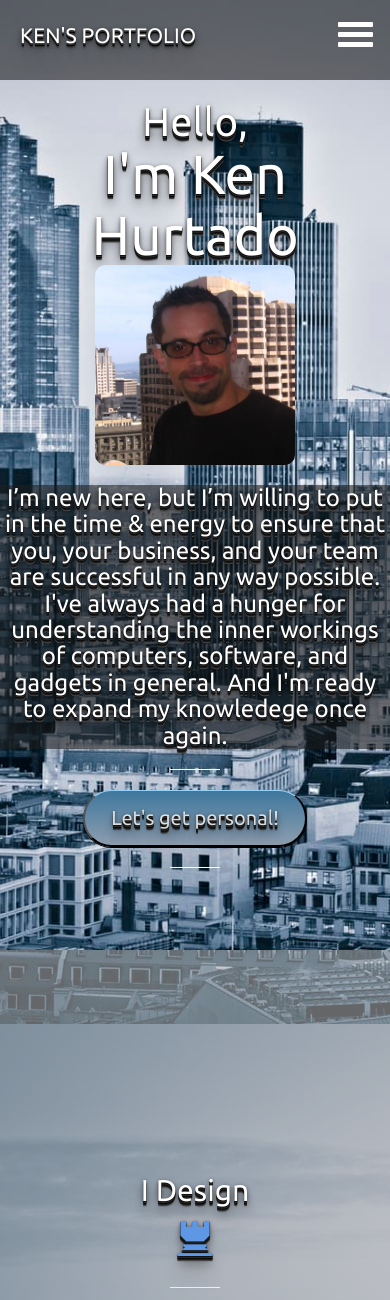
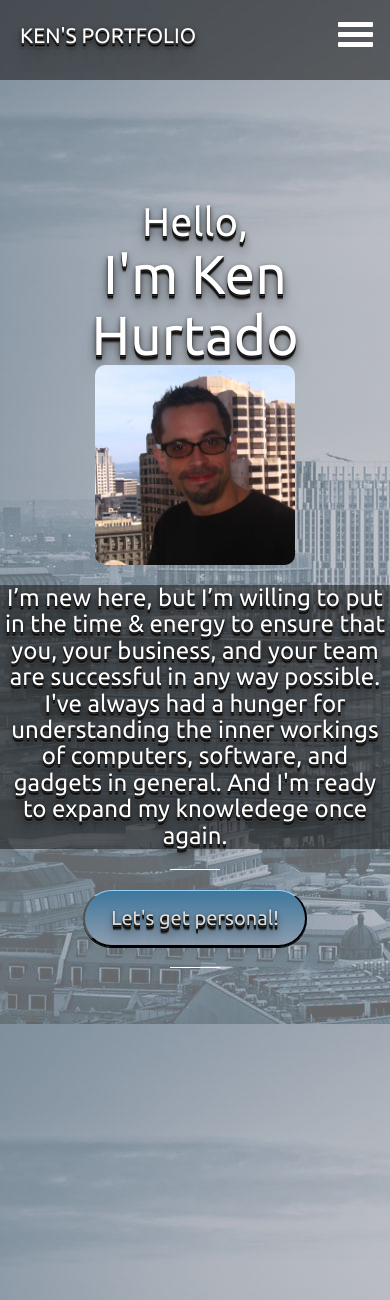
Before and after one commit to khurtado801/V-School-Projects, a PHP site: page / in a window 390 px wide. Shown: the top 1300 px of the page. Run offline with PHP 8.4, Linux system fonts and the light colour scheme; some libraries are stand-ins or nearby versions.

Commit message:
House keeping.

```diff
--- a/my-portfolio/css/style.css
+++ b/my-portfolio/css/style.css
@@ -294,29 +294,6 @@ hr.light {
 #projects {
   text-align: center;
 }
-/*
- * FadeIn animation
-*/
-@-webkit-keyframes fadeIn {
-  0% {
-    opacity: 0;
-  }
-  100% {
-    opacity: 1;
-  }
-}
-@keyframes fadeIn {
-  0% {
-    opacity: 0;
-  }
-  100% {
-    opacity: 1;
-  }
-}
-.fadeIn {
-  -webkit-animation-name: fadeIn;
-  animation-name: fadeIn;
-}
 /* Add Animation */
 .modal-content {
   margin: auto;
@@ -325,16 +302,6 @@ hr.light {
   height: 100%;
   overflow: auto;
 }
-/* .modal-content,
-.caption {
-  -webkit-animation-name: fadeIn;
-  animation-name: fadeIn;
-  -webkit-animation-name: zoom;
-  -webkit-animation-duration: 0.6s;
-  animation-name: zoom;
-  animation-duration: 0.6s;
-  transition: box-shadow .25s linear, margin-top .15s linear, background-color .25s linear;
-} */
 .modalDialog {
   position: fixed;
   width: 100%;
@@ -395,22 +362,6 @@ img {
 .close:hover {
   background: #00d9ff;
 }
-@-webkit-keyframes zoom {
-  from {
-    -webkit-transform: scale(0)
-  }
-  to {
-    -webkit-transform: scale(1)
-  }
-}
-@keyframes zoom {
-  from {
-    transform: scale(0)
-  }
-  to {
-    transform: scale(1)
-  }
-}
 /* The Close Button */
 .close-btn {
   background: #00d9ff;
@@ -431,8 +382,41 @@ img {
 }
 /* 100% Image Width on Smaller Screens */
 @media only screen and (max-width: 700px) {
+  #slide1 {
+    font-family: 'Ubuntu', sans-serif;
+    background: url('../img/slide3.jpg') 50% 0 no-repeat fixed;
+    background: rgba(176, 177, 179, 0.575);
+    color: #fff;
+    height: 1100px;
+    margin: 0;
+    padding: 200px 0 306px 0;
+    background-size: cover;
+    text-shadow: 0 1px 0 rgb(18, 18, 18), 0 2px 0 #292929, 0 3px 0 rgb(9, 9, 9), 0 4px 0 #1f1f1f, 0 5px 0 rgb(69, 68, 68), 0 6px 1px rgba(0, 0, 0, .1), 0 0 5px rgba(0, 0, 0, .1), 0 1px 3px rgba(0, 0, 0, .3), 0 3px 5px rgba(0, 0, 0, .2), 0 5px 10px rgba(0, 0, 0, .25), 0 10px 10px rgba(0, 0, 0, .2), 0 20px 20px rgba(0, 0, 0, .15);
+  }
+  #slide3 {
+    font-family: 'Ubuntu', sans-serif;
+    background: url('../img/slide3.jpg') 50% 0 no-repeat fixed;
+    background: rgba(176, 177, 179, 0.575);
+    color: #fff;
+    height: 1100px;
+    margin: 0;
+    padding: 200px 0 306px 0;
+    background-size: cover;
+    text-shadow: 0 1px 0 rgb(18, 18, 18), 0 2px 0 #292929, 0 3px 0 rgb(9, 9, 9), 0 4px 0 #1f1f1f, 0 5px 0 rgb(69, 68, 68), 0 6px 1px rgba(0, 0, 0, .1), 0 0 5px rgba(0, 0, 0, .1), 0 1px 3px rgba(0, 0, 0, .3), 0 3px 5px rgba(0, 0, 0, .2), 0 5px 10px rgba(0, 0, 0, .25), 0 10px 10px rgba(0, 0, 0, .2), 0 20px 20px rgba(0, 0, 0, .15);
+  }
   .modal-content {
+
     width: 100%;
+    height: 55%;
+  }
+   .modal-dialog{
+
+    width: 80%;
+    height: 80%;
+  }
+   .modalDialog>div{
+    width: 87%;
+    height: 70%;
   }
 }
 .glyphicon-wrapper {
@@ -464,50 +448,10 @@ button {
   vertical-align: middle;
   text-shadow: 0 1px 0 rgb(18, 18, 18), 0 2px 0 #292929, 0 3px 0 rgb(9, 9, 9), 0 4px 0 #1f1f1f, 0 5px 0 rgb(69, 68, 68), 0 6px 1px rgba(0, 0, 0, .1), 0 0 5px rgba(0, 0, 0, .1), 0 1px 3px rgba(0, 0, 0, .3), 0 3px 5px rgba(0, 0, 0, .2), 0 5px 10px rgba(0, 0, 0, .25), 0 10px 10px rgba(0, 0, 0, .2), 0 20px 20px rgba(0, 0, 0, .15);
 }
-/* button {
-  background-color: rgba(191, 200, 216, 0.671);
-  border-radius: 15px;
-  padding: 13px 26px;
-
-  font-family: 'Ubuntu', sans-serif;
-  font-weight: bold;
-  color: #000000;
-  text-decoration: none;
-  text-shadow: 0px 1px 0px #fff;
-  border: 1px solid #a7a7a7;
-
-  box-shadow: 0px 4px 5px rgba(0, 0, 0, 0.1);
-  text-shadow: 0 1px 0 rgb(18, 18, 18), 0 1px 0 #292929, 0 0px 0 rgb(9, 9, 9), 0 0px 0 #1f1f1f, 0 5px 0 rgb(69, 68, 68), 0 6px 1px rgba(0, 0, 0, .1), 0 0 5px rgba(0, 0, 0, .1), 0 1px 3px rgba(0, 0, 0, .3), 0 3px 5px rgba(0, 0, 0, .2), 0 5px 10px rgba(0, 0, 0, .25), 0 5px 5px rgba(0, 0, 0, .2), 0 20px 20px rgba(0, 0, 0, .15);
-  -webkit-transition: box-shadow 0.5s;
-} */
-
 .btn-wrapper {
   text-align: center;
   margin: 0;
   padding: 0;
-}
-/*
-* FadeOut animation
-*/
-@-webkit-keyframes fadeOut {
-  0% {
-    opacity: 1;
-  }
-  100% {
-    opacity: 0;
-  }
-}
-@keyframes fadeOut {
-  0% {
-    opacity: 1;
-  }
-  100% {
-    opacity: 0;
-  }
-}
-.fadeOut {
-  -webkit-animation-name: fadeOut;
-  animation-name: fadeOut;
 }
 .contact-items-wrapper{
   border-top: 1px solid #96d1f8;
```
